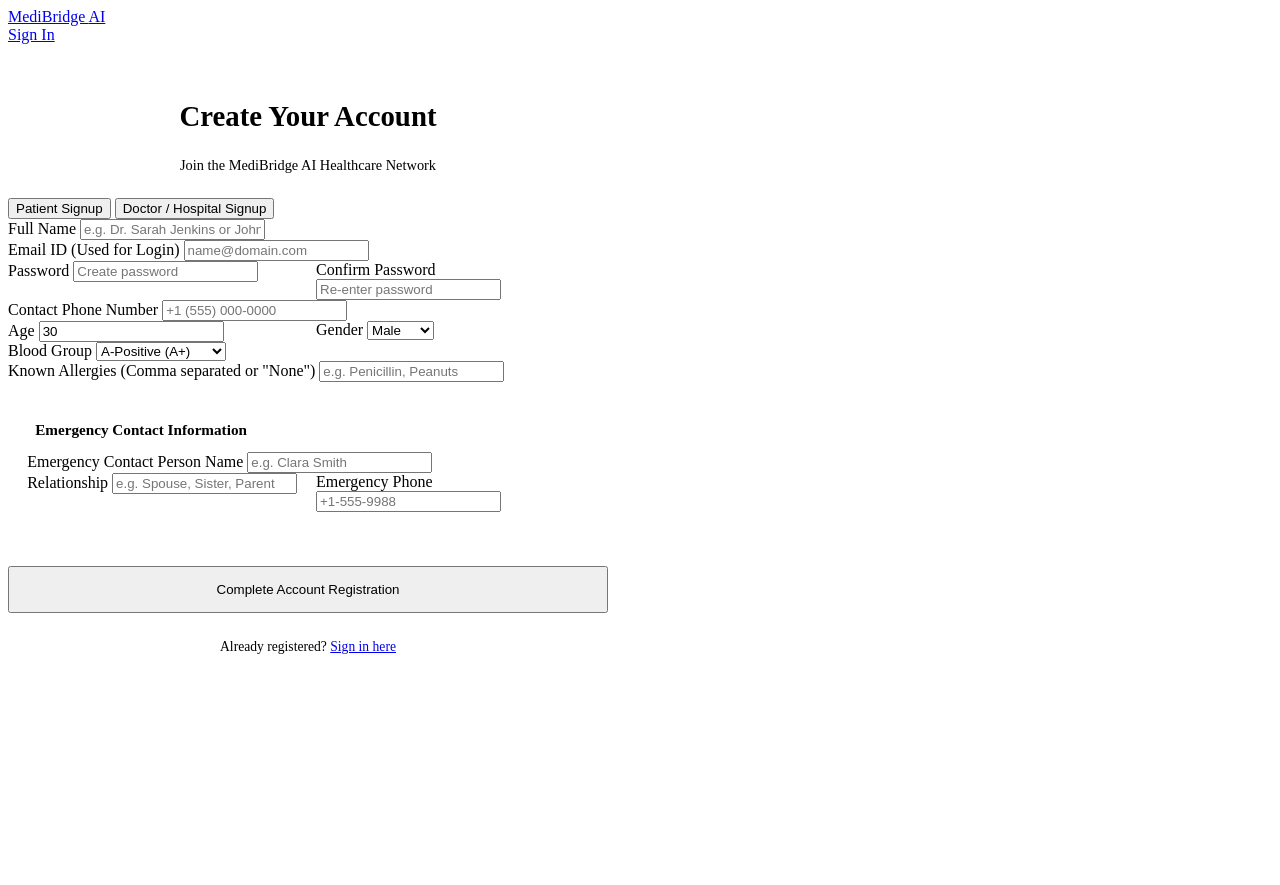
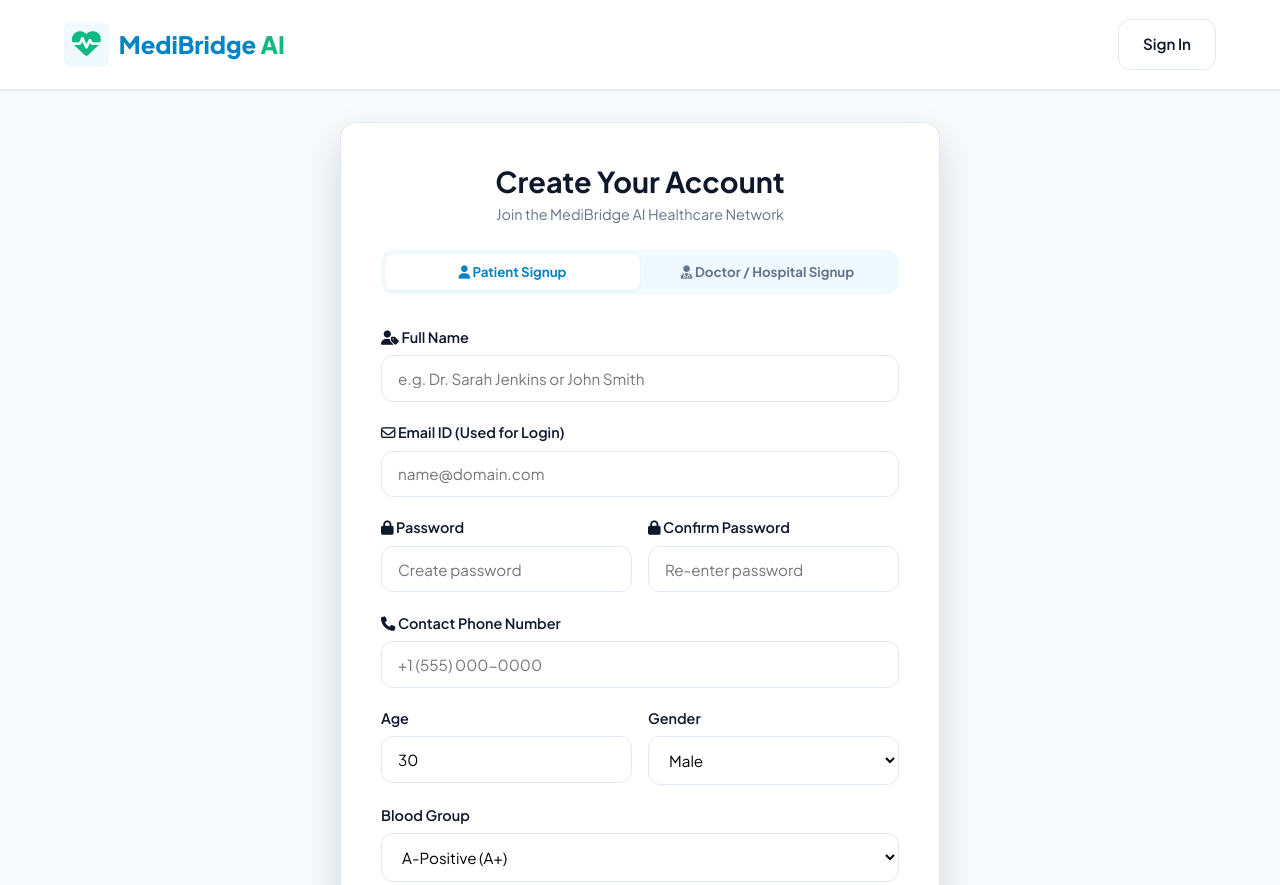
Before and after one commit to NiteshNaik17/MediBridge, a plain HTML site: page register.html in a window 1280 px wide. Shown: the top 885 px of the page. Before the commit the page ends 800 px from the top, so only its background shows below. Drawn offline with Linux system fonts and the light colour scheme; the site is published under a folder, as on GitHub Pages, so addresses that start at the root find nothing.

Commit message:
register.html

```diff
--- a/register.html
+++ b/register.html
@@ -4,17 +4,18 @@
   <meta charset="UTF-8">
   <meta name="viewport" content="width=device-width, initial-scale=1.0">
   <title>Register Account - MediBridge AI Healthcare Ecosystem</title>
-  <link rel="stylesheet" href="/css/style.css">
+  <link rel="stylesheet" href="css/style.css">
+  <link rel="stylesheet" href="https://cdnjs.cloudflare.com/ajax/libs/font-awesome/6.4.0/css/all.min.css">
 </head>
 <body>
 
   <nav class="navbar">
-    <a href="/index.html" class="logo">
+    <a href="index.html" class="logo">
       <i class="fa-solid fa-heart-pulse"></i>
       <span>MediBridge <span style="color: var(--accent-green)">AI</span></span>
     </a>
     <div class="nav-btns">
-      <a href="/login.html" class="btn btn-outline">Sign In</a>
+      <a href="login.html" class="btn btn-outline">Sign In</a>
     </div>
   </nav>
 
@@ -153,11 +154,11 @@
       </form>
 
       <div style="text-align: center; margin-top: 1.5rem;">
-        <span class="text-muted" style="font-size: 0.85rem;">Already registered? <a href="/login.html">Sign in here</a></span>
+        <span class="text-muted" style="font-size: 0.85rem;">Already registered? <a href="login.html">Sign in here</a></span>
       </div>
     </div>
   </div>
 
-  <script src="/js/auth.js"></script>
+  <script src="js/auth.js"></script>
 </body>
 </html>
```
